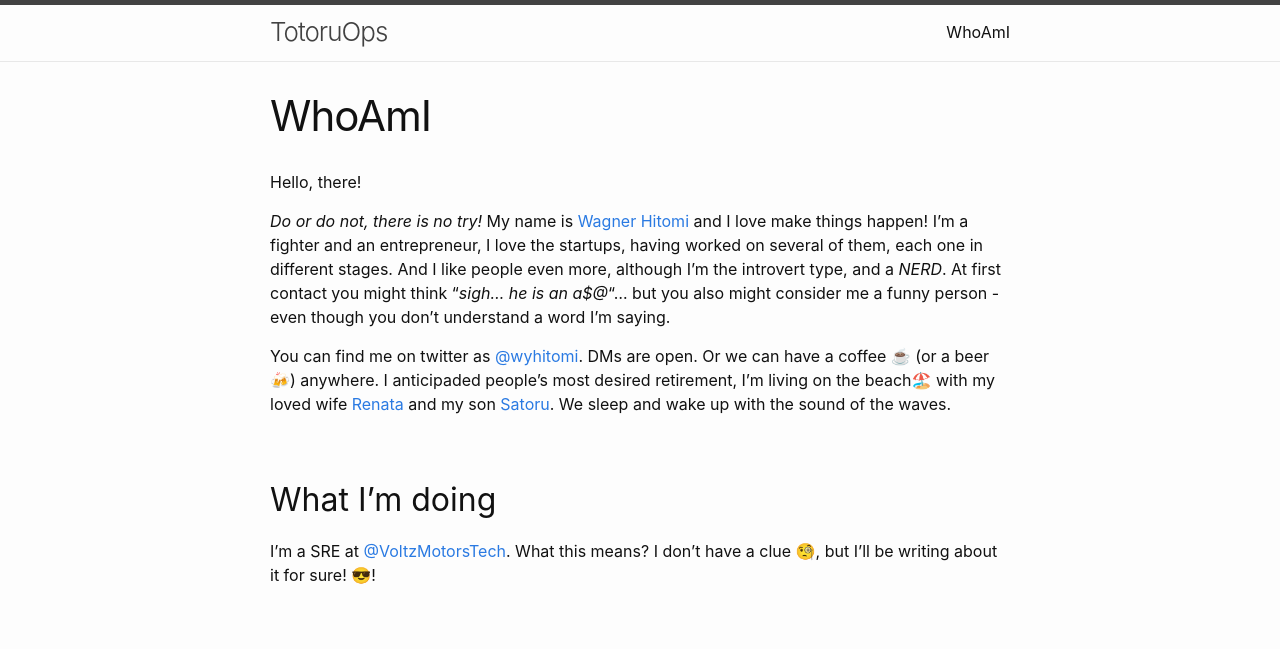
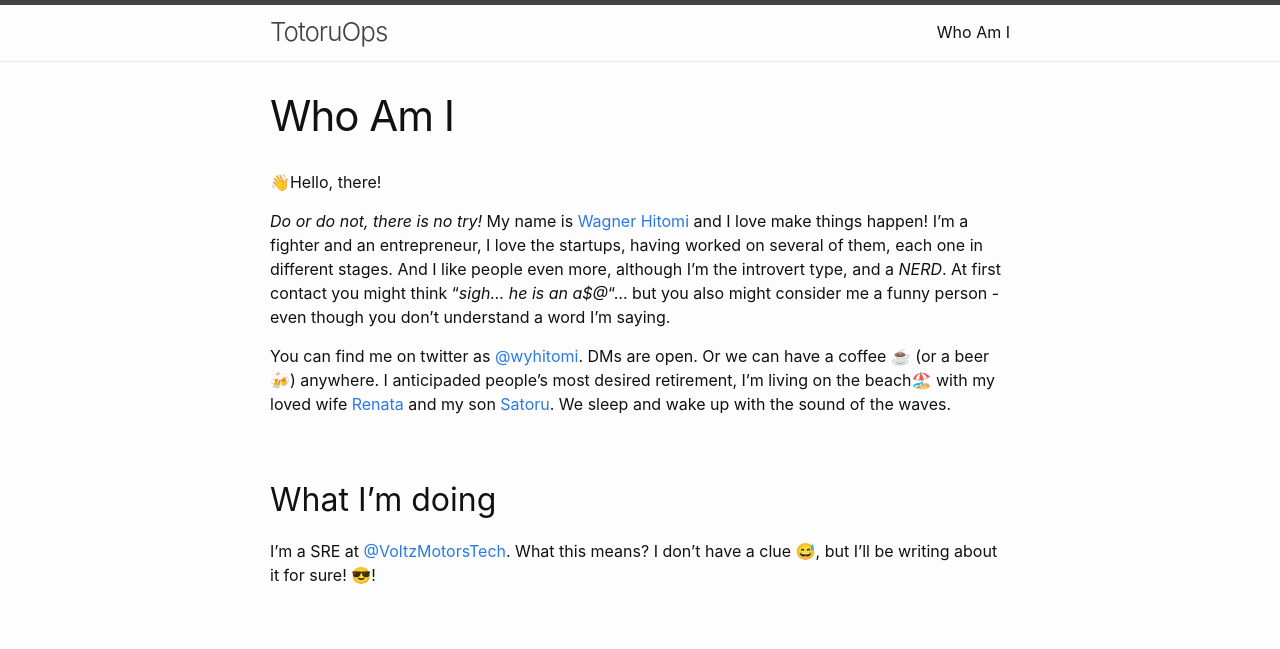
Before and after one commit to TotoruOps/blog, a Jekyll site: the page built from about.md, in a window 1280 px wide. Shown: the top 649 px of the page. Built offline with Jekyll 4.4.1, drawn with Linux system fonts in a browser that asks for light colours; emoji names are drawn with the system emoji font.

Commit message:
about: fix title

```diff
--- a/about.md
+++ b/about.md
@@ -1,10 +1,10 @@
 ---
 layout: page
-title: WhoAmI
+title: Who Am I
 permalink: /about/
 ---
 
-Hello, there!
+:wave:Hello, there!
 
 *Do or do not, there is no try!* My name is [Wagner Hitomi](https://linkedin.com/in/wyhitomi) and I love make things happen! I'm a fighter and an entrepreneur, I love the startups, having worked on several of them, each one in different stages. And I like people even more, although I'm the introvert type, and a *NERD*. At first contact you might think "*sigh... he is an a$@*"... but you also might consider me a funny person - even though you don't understand a word I'm saying.
 
@@ -13,7 +13,7 @@ You can find me on twitter as [@wyhitomi](https://twitter.com/wyhitomi). DMs are
 
 ## What I'm doing
 
-I'm a SRE at [@VoltzMotorsTech](https://twitter.com/VoltzMotorsTech). What this means? I don't have a clue :monocle_face:, but I'll be writing about it for sure! :sunglasses:!
+I'm a SRE at [@VoltzMotorsTech](https://twitter.com/VoltzMotorsTech). What this means? I don't have a clue :sweat_smile:, but I'll be writing about it for sure! :sunglasses:!
 
 ## :peanuts: A Brief Story of Time
 
```
